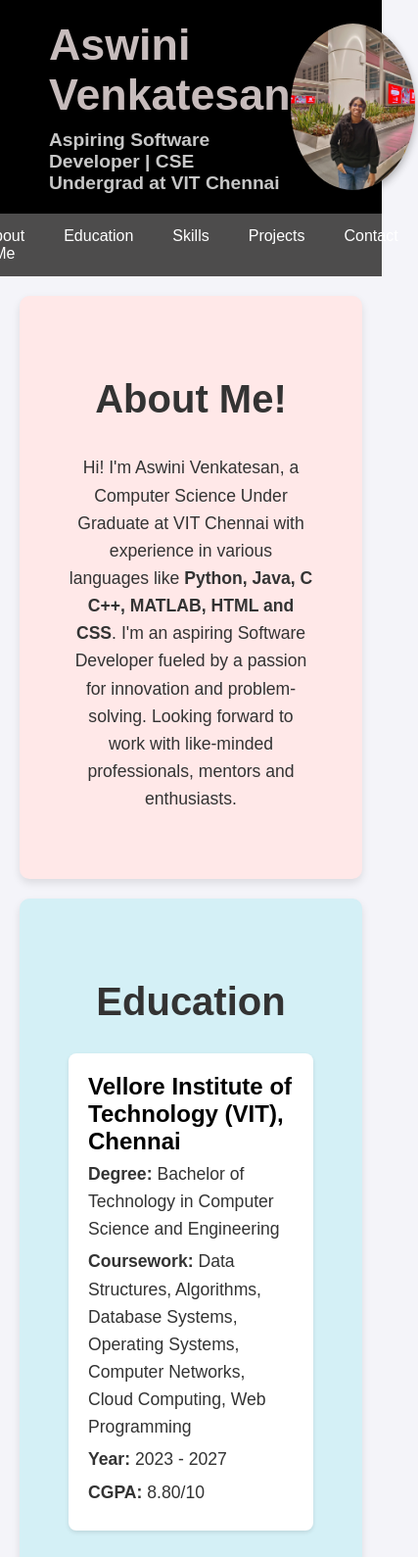
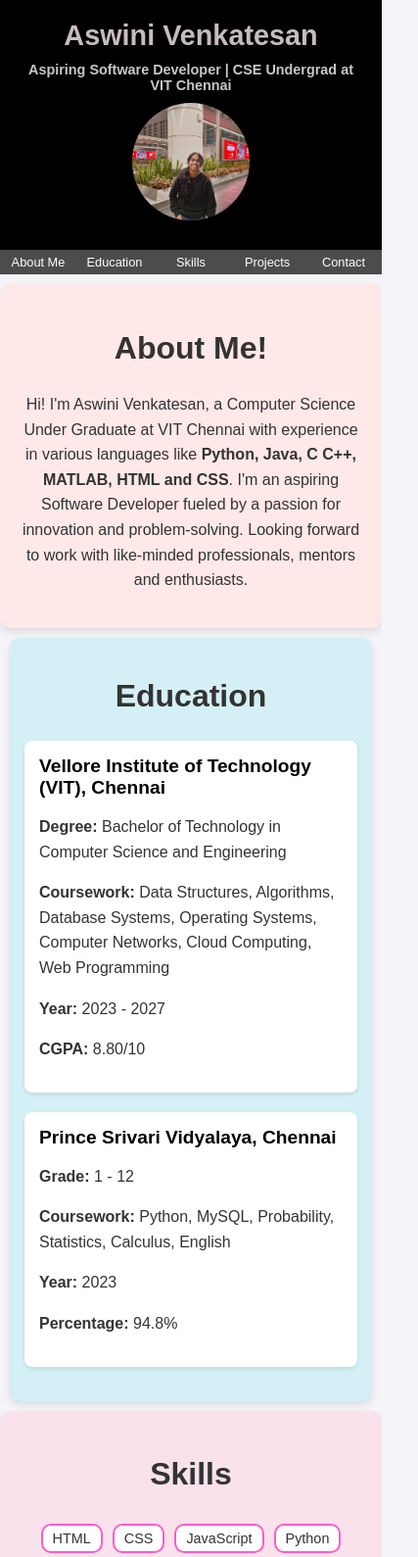
Before and after one commit to aswini2025/portfolio, a plain HTML site: page index.html in a window 390 px wide. Shown: the top 1589 px of the page at 98% size, 427 px wide, since content can reach past the window. Drawn offline with Linux system fonts and the light colour scheme.

Commit message:
index.html

```diff
--- a/index.html
+++ b/index.html
@@ -5,6 +5,7 @@
     <meta name="viewport" content="width=device-width, initial-scale=1.0" />
     <title>My Portfolio</title>
     <style>
+      /* General Styles */
       body {
         font-family: Arial, sans-serif;
         margin: 0;
@@ -19,42 +20,49 @@
         display: flex;
         justify-content: space-between;
         align-items: center;
-        padding: 20px 50px;
-        position: relative;
+        padding: 20px;
+        flex-wrap: wrap;
+        text-align: center; /* Center heading for smaller screens */
       }
 
       header h1 {
         margin: 0;
-        font-size: 2.8em;
+        font-size: 2em;
+        width: 100%; /* Centered on all screens */
       }
 
       header h2 {
         margin: 0;
-        font-size: 1.2em;
+        font-size: 1em;
         color: #c7c7c7;
         margin-top: 10px;
+        width: 100%; /* Centered on all screens */
       }
 
       header img {
-        width: 170px;
-        height: 170px;
+        width: 150px;
+        height: 150px;
         border-radius: 50%;
         object-fit: cover;
         object-position: center;
         box-shadow: 0 4px 8px rgba(0, 0, 0, 0.3);
+        margin: 10px 0;
       }
 
       nav {
         display: flex;
         justify-content: center;
         background-color: #4d4c4c;
+        flex-wrap: wrap; /* Enable wrapping */
       }
 
       nav a {
         color: white;
-        padding: 14px 20px;
+        padding: 10px;
         text-decoration: none;
         text-align: center;
+        font-size: 1em;
+        flex: 1; /* Allow equal width for all links */
       }
 
       nav a:hover {
@@ -63,11 +71,11 @@
       }
 
       section {
-        padding: 50px;
-        text-align: center;
-        margin: 20px;
+        padding: 20px;
+        margin: 10px;
         border-radius: 10px;
         box-shadow: 0 4px 8px rgba(0, 0, 0, 0.1);
+        text-align: center; /* Center headings */
       }
 
       .intro {
@@ -78,10 +86,6 @@
         background-color: #f9e2eb;
       }
 
-      .skills h2 {
-        margin-bottom: 20px;
-      }
-
       .skills-container {
         display: flex;
         flex-wrap: wrap;
@@ -89,16 +93,13 @@
       }
 
       .skill-box {
-        display: inline-block;
         background-color: #ffffff;
         color: #333;
         border: 2px solid #ff5bcb;
         border-radius: 10px;
         padding: 10px 20px;
-        margin: 8px;
-        font-weight: bold;
-        box-shadow: 0 2px 5px rgba(0, 0, 0, 0.2);
-        font-size: 1.1em;
+        margin: 5px;
+        font-size: 1em;
         text-align: center;
         cursor: pointer;
         transition: transform 0.2s ease, box-shadow 0.2s ease;
@@ -113,8 +114,29 @@
         background-color: #ffe0e0;
       }
 
+      .projects-content {
+        text-align: center; /* Center content in projects */
+        margin: 20px 0;
+      }
+
+      .projects-content a {
+        display: inline-block; /* Center links inline */
+        margin: 5px 10px;
+        padding: 10px 20px;
+        background-color: #ff5bcb;
+        color: white;
+        text-decoration: none;
+        border-radius: 5px;
+        transition: background-color 0.3s;
+      }
+
+      .projects-content a:hover {
+        background-color: #e54aa9;
+      }
+
       .contact {
         background-color: #e2e2f9;
+        text-align: center;
       }
 
       .resume {
@@ -129,7 +151,7 @@
         border: none;
         border-radius: 5px;
         cursor: pointer;
-        font-size: 1.2em;
+        font-size: 1em;
         transition: background-color 0.3s;
       }
 
@@ -139,33 +161,30 @@
 
       h2 {
         color: #333;
-        font-size: 2.5em;
+        font-size: 2em;
       }
 
       p {
-        font-size: 1.1em;
+        font-size: 1em;
         line-height: 1.6;
       }
 
       .education {
         background-color: #d4f0f6;
-        padding: 50px;
-        text-align: left;
-        margin: 20px;
+        padding: 20px;
+        text-align: left; /* Keeps content left-aligned */
+        margin: 10px;
         border-radius: 10px;
         box-shadow: 0 4px 8px rgba(0, 0, 0, 0.1);
     }
 
     .education h2 {
-        text-align: center;
-        font-size: 2.5em;
-        margin-bottom: 30px;
-        color: #333;
+        text-align: center; /* Centers the heading */
     }
 
       .education-entry {
-        margin-bottom: 30px;
-        padding: 20px;
+        margin-bottom: 20px;
+        padding: 15px;
         background-color: #ffffff;
         border-radius: 8px;
         box-shadow: 0 2px 4px rgba(0, 0, 0, 0.1);
@@ -173,18 +192,62 @@
 
       .education-entry h3 {
         margin: 0;
-        font-size: 1.5em;
+        font-size: 1.2em;
         color: #030303;
       }
 
-      .education-entry p {
-        font-size: 1.1em;
-        margin: 5px 0;
-        line-height: 1.6;
+      /* Responsive Styles */
+      @media (max-width: 768px) {
+        header {
+          flex-direction: column;
+          align-items: center;
         }
 
-      .education-entry strong {
-        color: #333;
+        header h1 {
+          font-size: 1.8em;
+        }
+
+        header h2 {
+          font-size: 0.9em;
+        }
+
+        header img {
+          width: 120px;
+          height: 120px;
+        }
+
+        nav a {
+          padding: 8px;
+          font-size: 0.9em;
+        }
+
+        .skill-box {
+          font-size: 0.9em;
+          padding: 8px 15px;
+        }
+
+        .education {
+          padding: 15px;
+        }
+
+        section {
+          margin: 10px 0;
+        }
+      }
+
+      @media (max-width: 480px) {
+        nav a {
+          font-size: 0.8em;
+          padding: 5px;
+        }
+
+        .skill-box {
+          padding: 5px 10px;
+        }
+
+        .resume button {
+          font-size: 0.9em;
+        }
       }
     </style>
   </head>
```
Lines whose indentation alone changed are shown as unchanged.
